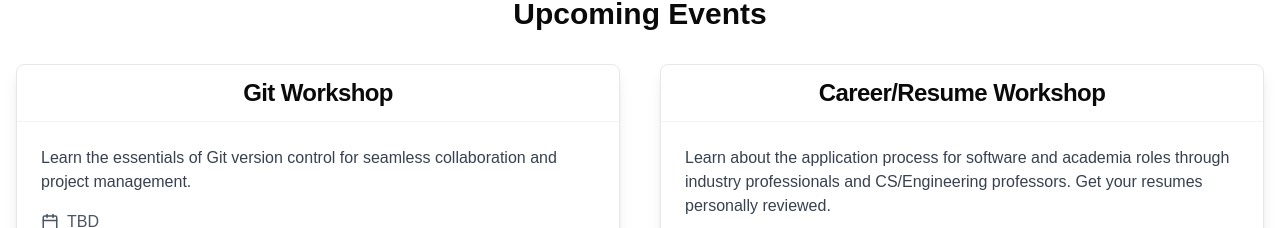
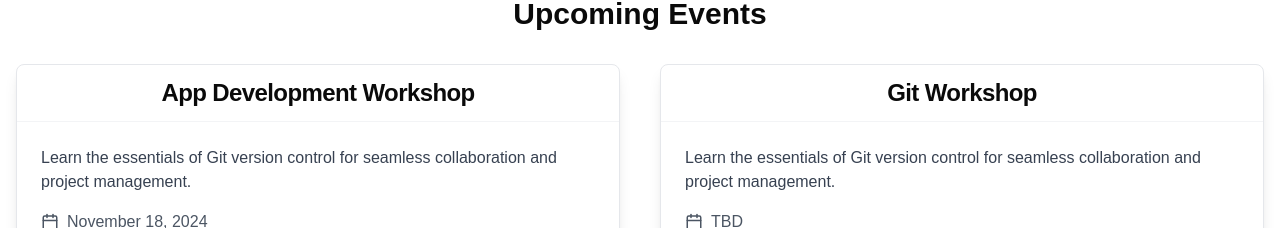
Before and after one commit to ayushrajdahal/acm-website, a Next.js app: page /uno-acm-website/ in a window 1280 px wide. Shown: the part 572-800 px from the top of the page. Built offline with nearby package versions, Linux system fonts and the light colour scheme.

Commit message:
Update event list

```diff
--- a/app/page.tsx
+++ b/app/page.tsx
@@ -65,6 +65,16 @@
   // List of Events
   const events = [
     {
+      title: "App Development Workshop",
+      description:
+        "Learn the essentials of Git version control for seamless collaboration and project management.",
+      // date: "October 19, 2024",
+      // location: "UNO Math Building, Room 207",
+      date: "November 18, 2024",
+      location: "Math Building, Room 317",
+      actionLabel: "RSVP",
+    },
+    {
       title: "Git Workshop",
       description:
         "Learn the essentials of Git version control for seamless collaboration and project management.",
@@ -72,16 +82,16 @@
       // location: "UNO Math Building, Room 207",
       date: "TBD",
       location: "TBD",
-      actionLabel: "Join the Workshop",
+      actionLabel: "RSVP",
     },
-    {
-      title: "Career/Resume Workshop",
-      description:
-        "Learn about the application process for software and academia roles through industry professionals and CS/Engineering professors. Get your resumes personally reviewed.",
-      date: "TBD",
-      location: "TBD",
-      actionLabel: "Join the Workshop",
-    },
+    // {
+    //   title: "Career/Resume Workshop",
+    //   description:
+    //     "Learn about the application process for software and academia roles through industry professionals and CS/Engineering professors. Get your resumes personally reviewed.",
+    //   date: "TBD",
+    //   location: "TBD",
+    //   actionLabel: "Join the Workshop",
+    // },
   ];
 
   return (
```
